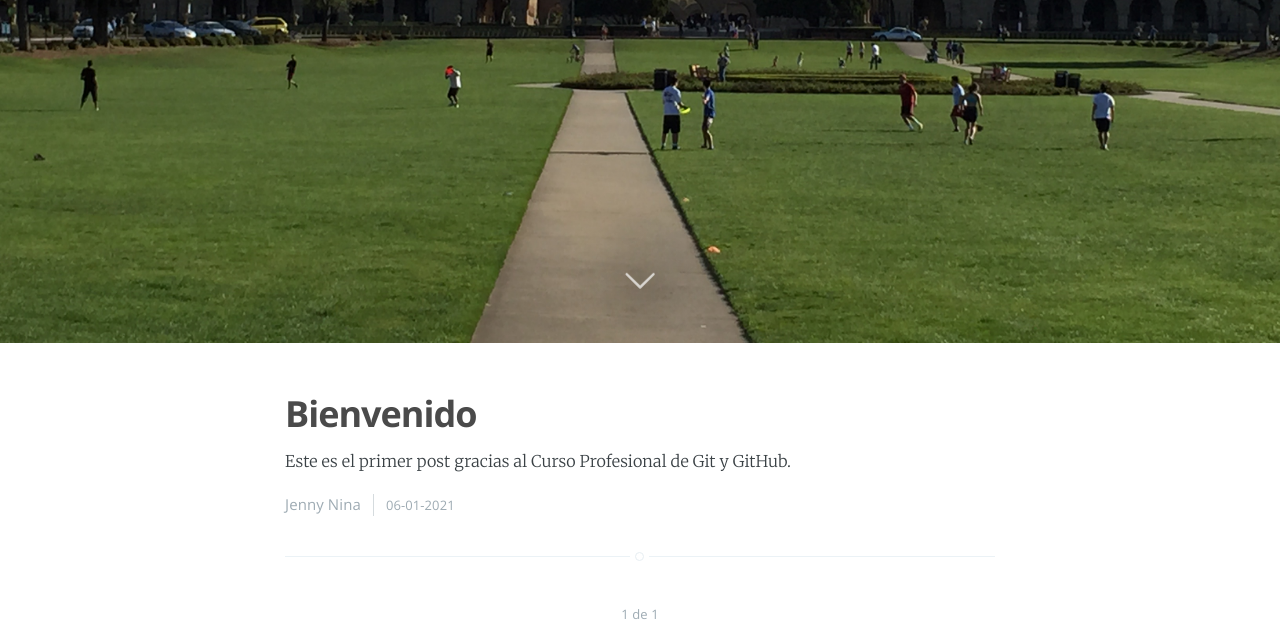
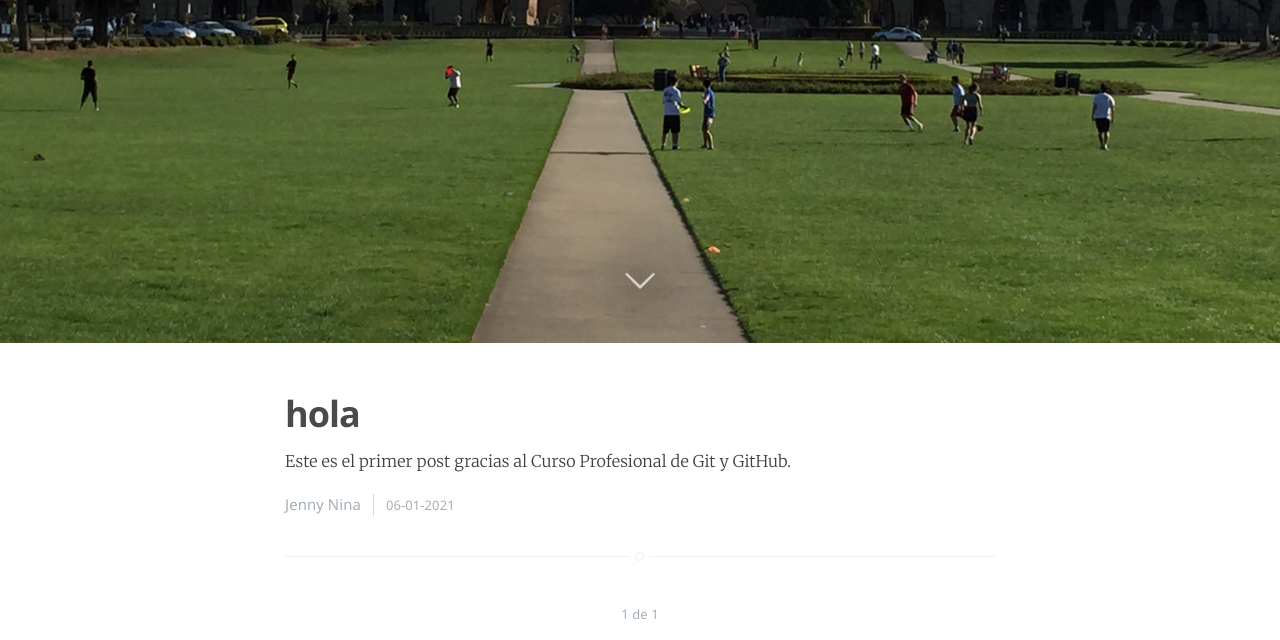
Before and after one commit to eselin28/diplomado21, a plain HTML site: page index.html in a window 1280 px wide. Shown: the part 457-1097 px from the top of the page. Drawn offline with nearby package versions, Linux system fonts and the light colour scheme.

Commit message:
modificado2

```diff
--- a/index.html
+++ b/index.html
@@ -85,7 +85,7 @@
             <article class="post tag-getting-started">
                 <header class="post-header">
                     <h2 class="post-title">
-                        <a href="post-1/index.html">Bienvenido</a>
+                        <a href="post-1/index.html">hola</a>
                     </h2>
                 </header>
                 <section class="post-excerpt">
```
